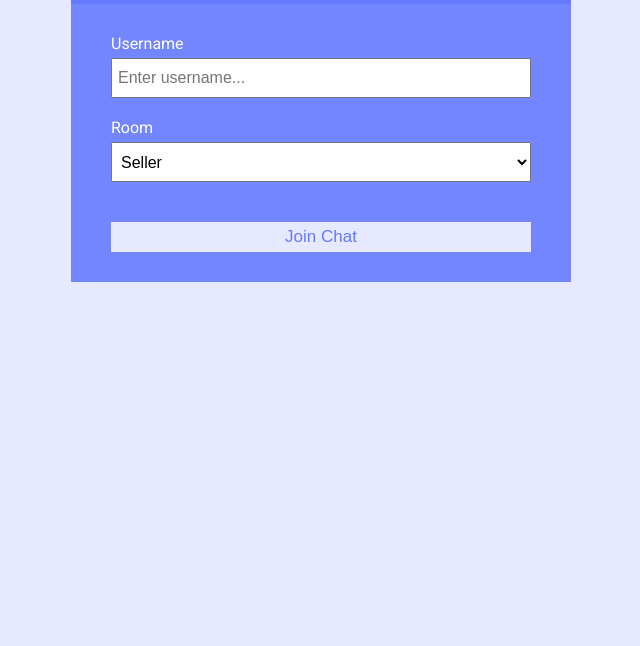
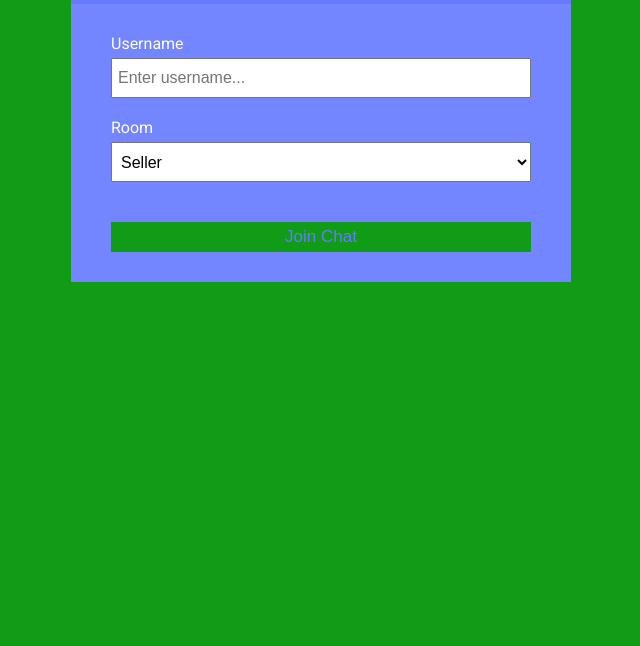
Before and after one commit to adeyemijohn/naijatraders-chatcord, a website: page public/index.html in a window 1280 px wide. Shown: the part 154-800 px from the top of the page, without its empty margins (319-959 px from the left). Drawn offline with Linux system fonts and the light colour scheme.

Commit message:
update style.css
Change of color

```diff
--- a/public/css/style.css
+++ b/public/css/style.css
@@ -3,7 +3,7 @@
 :root {
 	--dark-color-a: #667aff;
 	--dark-color-b: #7386ff;
-	--light-color: #e6e9ff;
+	--light-color: #119c18;
 	--success-color: #5cb85c;
 	--error-color: #d9534f;
 }
```
